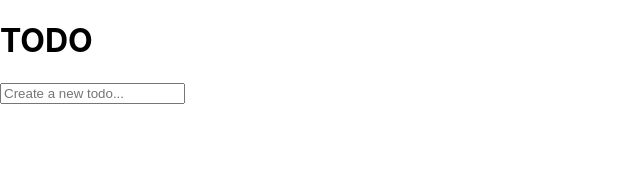
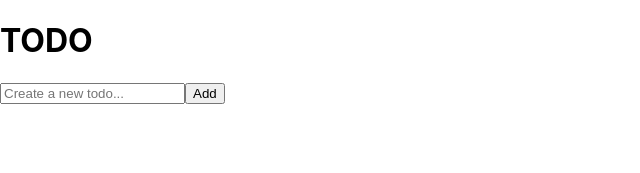
Before and after one commit to lingyundai/a-simple-app-ui, a React (Create React App) app: page / in a window 1280 px wide. Shown: the top 173 px of the page, without its empty margins (0-640 px from the left). Built offline with nearby package versions, Linux system fonts and the light colour scheme.

Commit message:
basic functionality

```diff
--- a/src/features/todo/Todo.js
+++ b/src/features/todo/Todo.js
@@ -1,4 +1,4 @@
-function Todo ({ handleChange }) {
+function Todo ({ handleChange, handleSubmit, todos, deleteItem }) {
     return (
         <div>
             <div>
@@ -7,12 +7,18 @@ function Todo ({ handleChange }) {
                     <input
                         type="text"
                         placeholder="Create a new todo..."
-                        onChange={(e) => handleChange(e)}
+                        onChange={handleChange}
                     />
+                    <button onClick={handleSubmit}>Add</button>
                 </header>
-                <form>
-
-                </form>
+                <ul>
+                    {todos.map(i => (
+                        <div>
+                            <li key={i.id}>{i.item}</li>
+                            <button onClick={() => deleteItem(i)}>Delete</button>
+                        </div>
+                    ))}
+                </ul>
             </div>
         </div>
     )
--- a/src/features/todo/TodoContainer.js
+++ b/src/features/todo/TodoContainer.js
@@ -2,15 +2,37 @@ import { useState } from "react";
 import Todo from "./Todo";
 
 function TodoContainer () {
-    const [todo, setTodo] = useState("");
+    let nextId = 0
+    const [item, setItem] = useState('');
+    const [todos, setTodos] = useState([]);
 
     const handleChange = (e) => {
-        setTodo(e.target.value);
+        setItem(e.target.value);
     }
+
+    const handleSubmit = () => {
+        setTodos([
+            ...todos,
+            {id: nextId++, item: item}
+        ])
+    }
+
+    const deleteItem = (text) => {
+        const newTodos = todos.filter((todo) => {
+            return todo !== text;
+        });
+        setTodos(newTodos);
+    }
+
+    console.log(todos)
 
     return (
         <Todo
             handleChange={handleChange}
+            handleSubmit={handleSubmit}
+            todos={todos}
+            item={item}
+            deleteItem={deleteItem}
         />
     )
 }
```
